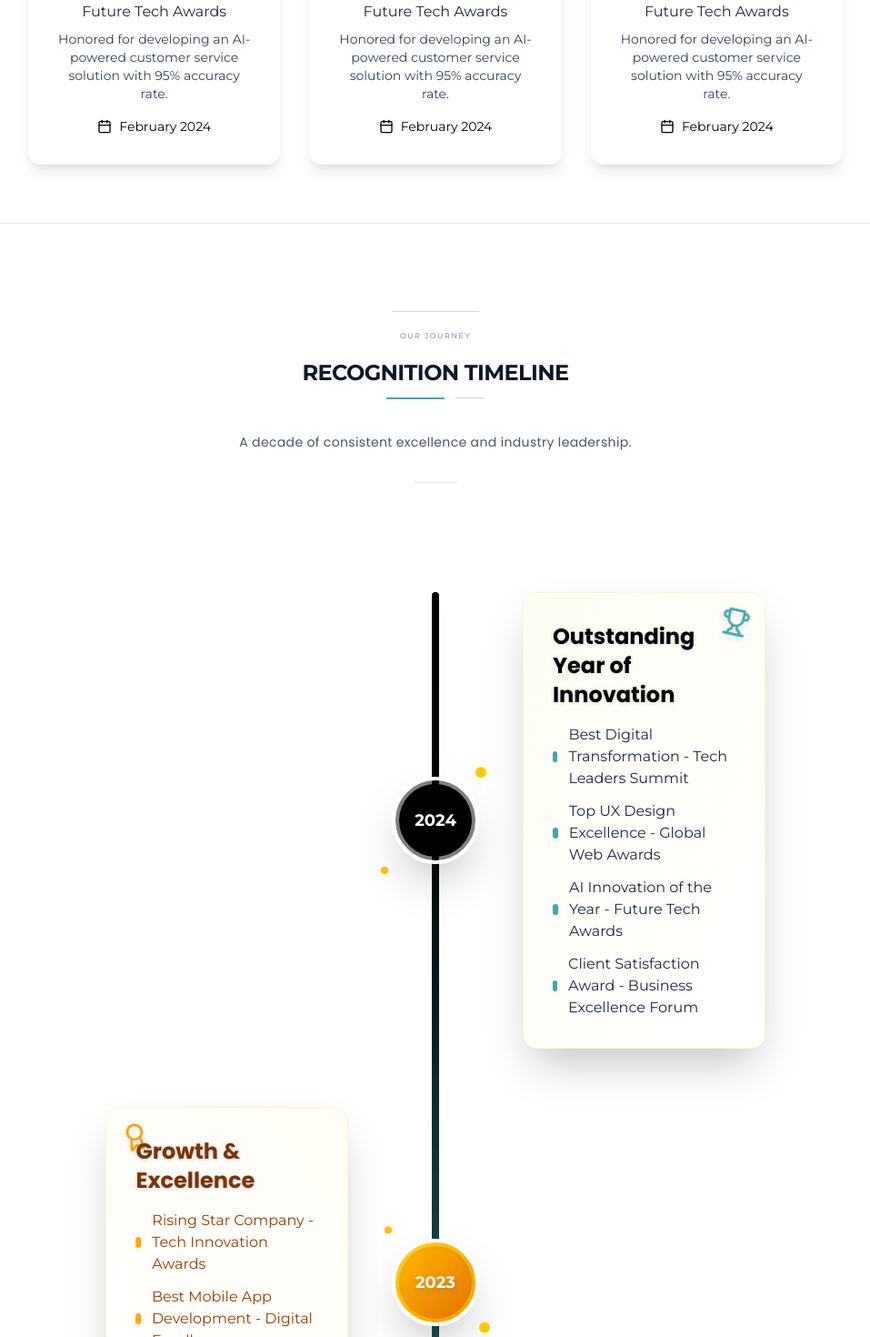
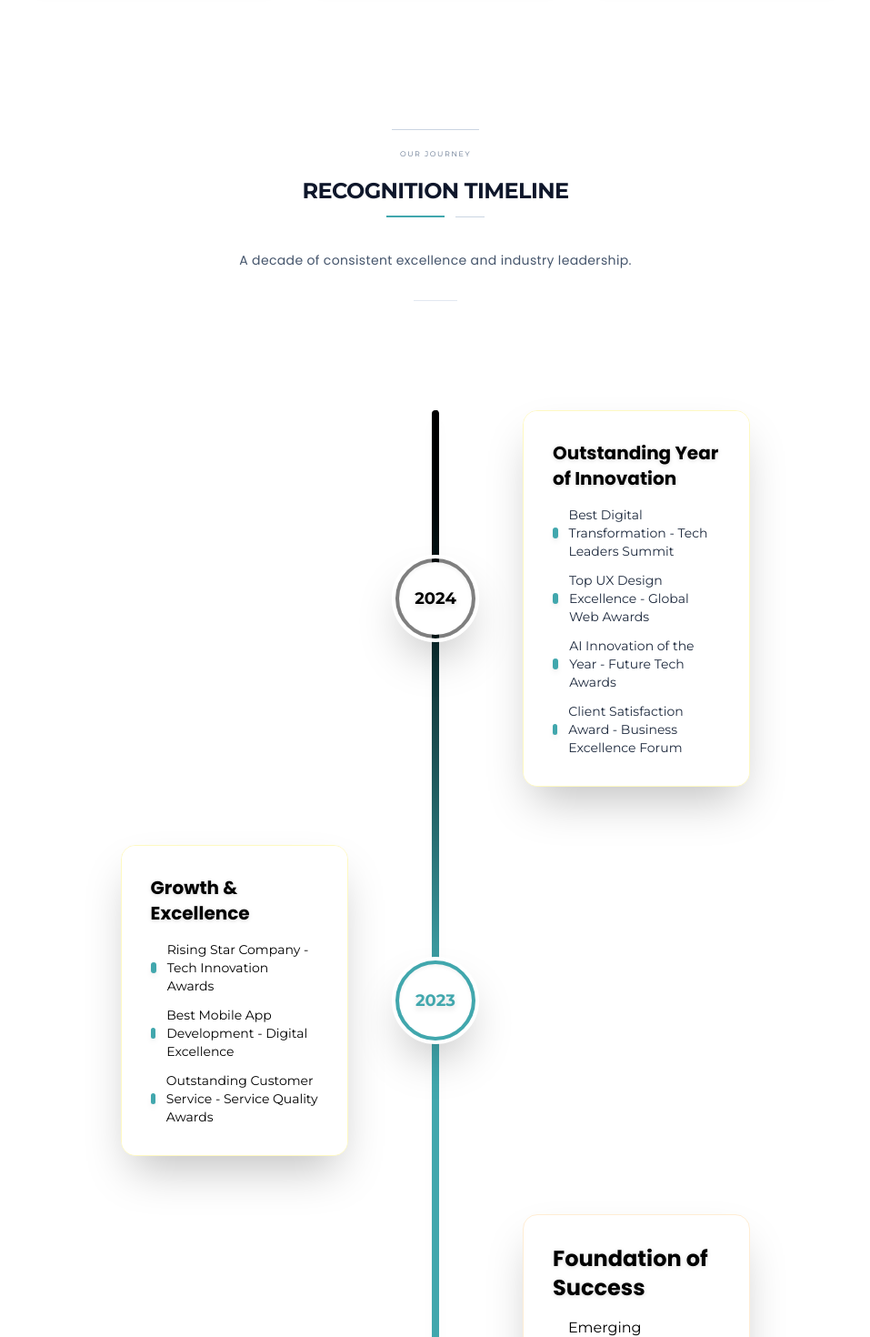
Before and after one commit to geraldokereke/heuverait, a Next.js app: page /work/awards in a window 1280 px wide. Shown: the part 1000-2470 px from the top of the page at 91% size, without its empty margins (161-1118 px from the left). Built offline with nearby package versions, Linux system fonts and the light colour scheme.

Commit message:
work completed

```diff
--- a/src/app/work/awards/page.tsx
+++ b/src/app/work/awards/page.tsx
@@ -13,12 +13,11 @@ import SectionContainer from "@/components/ui/sectionContainer";
 import SectionTitle from "@/components/ui/SectionTitle";
 import Hero from "@/components/hero";
 import { awards, certifications, media, testimonials } from "@/components/data/Awards";
+import CTA from "@/components/ui/cta";
 
 export default function AwardsWork() {
   return (
     <>
-      {/* HERO SECTION - Prestigious, Uplifting, Distinct */}
-
       <Hero
         imgLink="https://images.unsplash.com/photo-1567427017947-545c5f8d16ad?ixlib=rb-4.0.3&auto=format&fit=crop&w=800&q=80"
         section="awards"
@@ -28,7 +27,7 @@ export default function AwardsWork() {
       />
 
       {/* SECTION 1: Recent Major Awards */}
-      <SectionContainer className="py-10 md:py-16 border-b">
+      <SectionContainer className="py-10 md:py-16">
         <SectionTitle
           section="Latest Honors"
           title="Recent Major Awards"
@@ -44,29 +43,28 @@ export default function AwardsWork() {
               <img
                 src={award.src}
                 alt={award.alt}
-                className="w-20 h-20 object-cover rounded-full mb-4 shadow-md"
+                className="size-20 md:size-16 lg:size-12 xl:size-16 2xl:size-20 object-cover rounded-full mb-4 shadow-md"
               />
-              <award.icon {...award.iconProps} />
-              <h3 className="text-xl font-semibold mb-2 text-center">
+              <h3 className="text-sm lg:text-xs 2xl:text-xl font-semibold mb-0 2xl:mb-2 text-center">
                 {award.title}
               </h3>
-              <span className="text-slate-800 mb-2 font-medium">
+              <span className="text-slate-800 text-xs md:text-lg lg:text-xs xl:text-sm 2xl:text-lg mb-1 2xl:mb-2 font-medium">
                 {award.organization}
               </span>
-              <p className="text-slate-700 text-center text-sm mb-4">
+              <p className="text-slate-700 text-center text-xs lg:text-[6px] xl:text-[8px] 2xl:text-sm mb-2 2xl:mb-4">
                 {award.description}
               </p>
-              <div className="flex items-center text-black text-sm">
-                <Calendar size={16} className="mr-2" />
+              <div className="gap-1 flex items-center text-black text-xs lg:text-[6px] xl:text-[8px] 2xl:text-sm">
+                <Calendar className="size-3 2xl:size-4" />
                 <span>{award.date}</span>
               </div>
             </div>
           ))}
-        </div>{" "}
+        </div>
       </SectionContainer>
 
       {/* SECTION 2: Industry Recognition Timeline - 3D Concept */}
-      <SectionContainer className="py-16 md:py-24 border-b relative overflow-hidden">
+      <SectionContainer className="py-16 md:py-24 relative overflow-hidden">
         <SectionTitle
           section="Our Journey"
           title="Recognition Timeline"
@@ -79,11 +77,11 @@ export default function AwardsWork() {
           <div className="relative">
             {/* Central Timeline Line - 3D Effect */}
             <div
-              className="absolute left-1/2 transform -translate-x-1/2 w-2 bg-gradient-to-b from-black to-[#41a7ad] rounded-full shadow-lg"
+              className="absolute left-1/2 transform -translate-x-1/2 w-2 bg-gradient-to-b from-black to-[#41a7ad] via-[#41a7ad] rounded-full shadow-lg"
               style={{ height: "100%", top: "0" }}
             ></div>
             <div
-              className="absolute left-1/2 transform -translate-x-1/2 w-1 bg-gradient-to-b from-black to-[#41a7ad] rounded-full"
+              className="absolute left-1/2 transform -translate-x-1/2 w-1 bg-gradient-to-b from-black to-[#41a7ad] via-[#41a7ad] rounded-full"
               style={{ height: "100%", top: "0", marginLeft: "0.5px" }}
             ></div>
 
@@ -97,53 +95,44 @@ export default function AwardsWork() {
                 {/* Central Node - 3D */}
                 <div className="flex-shrink-0 relative z-20">
                   <div className="w-24 h-24 bg-black/50 rounded-full flex items-center justify-center shadow-2xl border-4 border-white transform hover:scale-110 transition-all duration-300 hover:rotate-3">
-                    <div className="w-20 h-20 bg-black rounded-full flex items-center justify-center shadow-inner">
-                      <span className="font-black text-white text-lg drop-shadow-md">
+                    <div className="w-20 h-20 bg-white rounded-full flex items-center justify-center shadow-inner">
+                      <span className="font-black text-black text-lg drop-shadow-md">
                         2024
                       </span>
                     </div>
                   </div>
-                  {/* Floating particles */}
-                  <div className="absolute -top-2 -right-2 w-3 h-3 bg-yellow-400 rounded-full animate-bounce delay-100"></div>
-                  <div className="absolute -bottom-3 -left-3 w-2 h-2 bg-amber-400 rounded-full animate-bounce delay-300"></div>
                 </div>
 
                 <div className="w-1/2 pl-12">
                   <div className="bg-white rounded-2xl p-8 shadow-2xl transform hover:-translate-y-2 hover:shadow-3xl transition-all duration-500 border border-yellow-100 relative overflow-hidden group">
                     {/* Card background gradient */}
-                    <div className="absolute inset-0 bg-gradient-to-br from-yellow-50 to-transparent opacity-50 group-hover:opacity-80 transition-opacity duration-300"></div>
-
-                    {/* 3D Trophy Icon */}
-                    <div className="absolute top-4 right-4 transform rotate-12 group-hover:rotate-0 group-hover:scale-110 transition-all duration-300">
-                      <Trophy className="w-8 h-8 text-[#41a7ad] drop-shadow-md" />
-                    </div>
-
+                    <div className="absolute inset-0 bg-white group-hover:opacity-80 transition-opacity duration-300"></div>
                     <div className="relative z-10">
-                      <h4 className="font-bold text-2xl mb-4 text-black drop-shadow-sm">
+                      <h4 className="font-bold text-xl mb-4 text-black drop-shadow-sm">
                         Outstanding Year of Innovation
                       </h4>
                       <div className="space-y-3">
                         <div className="flex items-center group-hover:translate-x-2 transition-transform duration-300">
                           <div className="w-3 h-3 bg-[#41a7ad] rounded-full mr-3 shadow-md"></div>
-                          <span className="text-slate-800 font-medium">
+                          <span className="text-slate-800 text-sm sm:text-base md:text-lg lg:text-xs xl:text-sm 2xl:text-lg font-medium">
                             Best Digital Transformation - Tech Leaders Summit
                           </span>
                         </div>
                         <div className="flex items-center group-hover:translate-x-2 transition-transform duration-300 delay-75">
                           <div className="w-3 h-3 bg-[#41a7ad] rounded-full mr-3 shadow-md"></div>
-                          <span className="text-slate-800 font-medium">
+                          <span className="text-slate-800 text-sm sm:text-base md:text-lg lg:text-xs xl:text-sm 2xl:text-lg font-medium">
                             Top UX Design Excellence - Global Web Awards
                           </span>
                         </div>
                         <div className="flex items-center group-hover:translate-x-2 transition-transform duration-300 delay-150">
                           <div className="w-3 h-3 bg-[#41a7ad] rounded-full mr-3 shadow-md"></div>
-                          <span className="text-slate-800 font-medium">
+                          <span className="text-slate-800 text-sm sm:text-base md:text-lg lg:text-xs xl:text-sm 2xl:text-lg font-medium">
                             AI Innovation of the Year - Future Tech Awards
                           </span>
                         </div>
                         <div className="flex items-center group-hover:translate-x-2 transition-transform duration-300 delay-225">
                           <div className="w-3 h-3 bg-[#41a7ad] rounded-full mr-3 shadow-md"></div>
-                          <span className="text-slate-800 font-medium">
+                          <span className="text-slate-800 text-sm sm:text-base md:text-lg lg:text-xs xl:text-sm 2xl:text-lg font-medium">
                             Client Satisfaction Award - Business Excellence
                             Forum
                           </span>
@@ -159,33 +148,28 @@ export default function AwardsWork() {
                 <div className="w-1/2 pr-12">
                   <div className="bg-white rounded-2xl p-8 shadow-2xl transform hover:-translate-y-2 hover:shadow-3xl transition-all duration-500 border border-yellow-100 relative overflow-hidden group">
                     {/* Card background gradient */}
-                    <div className="absolute inset-0 bg-gradient-to-bl from-amber-50 to-transparent opacity-50 group-hover:opacity-80 transition-opacity duration-300"></div>
-
-                    {/* 3D Award Icon */}
-                    <div className="absolute top-4 left-4 transform -rotate-12 group-hover:rotate-0 group-hover:scale-110 transition-all duration-300">
-                      <Award className="w-8 h-8 text-amber-500 drop-shadow-md" />
-                    </div>
+                    <div className="absolute inset-0 bg-white group-hover:opacity-80 transition-opacity duration-300"></div>
 
                     <div className="relative z-10">
-                      <h4 className="font-bold text-2xl mb-4 text-amber-900 drop-shadow-sm">
+                      <h4 className="font-bold text-xl mb-4 text-black drop-shadow-sm">
                         Growth & Excellence
                       </h4>
                       <div className="space-y-3">
                         <div className="flex items-center group-hover:translate-x-2 transition-transform duration-300">
-                          <div className="w-3 h-3 bg-gradient-to-r from-amber-400 to-amber-500 rounded-full mr-3 shadow-md"></div>
-                          <span className="text-amber-800 font-medium">
+                          <div className="w-3 h-3 bg-[#41a7ad] rounded-full mr-3 shadow-md"></div>
+                          <span className="text-black text-sm sm:text-base md:text-lg lg:text-xs xl:text-sm 2xl:text-lg font-medium">
                             Rising Star Company - Tech Innovation Awards
                           </span>
                         </div>
                         <div className="flex items-center group-hover:translate-x-2 transition-transform duration-300 delay-75">
-                          <div className="w-3 h-3 bg-gradient-to-r from-amber-400 to-amber-500 rounded-full mr-3 shadow-md"></div>
-                          <span className="text-amber-800 font-medium">
+                          <div className="w-3 h-3 bg-[#41a7ad] rounded-full mr-3 shadow-md"></div>
+                          <span className="text-black text-sm sm:text-base md:text-lg lg:text-xs xl:text-sm 2xl:text-lg font-medium">
                             Best Mobile App Development - Digital Excellence
                           </span>
                         </div>
                         <div className="flex items-center group-hover:translate-x-2 transition-transform duration-300 delay-150">
-                          <div className="w-3 h-3 bg-gradient-to-r from-amber-400 to-amber-500 rounded-full mr-3 shadow-md"></div>
-                          <span className="text-amber-800 font-medium">
+                          <div className="w-3 h-3 bg-[#41a7ad] rounded-full mr-3 shadow-md"></div>
+                          <span className="text-black text-sm sm:text-base md:text-lg lg:text-xs xl:text-sm 2xl:text-lg font-medium">
                             Outstanding Customer Service - Service Quality
                             Awards
                           </span>
@@ -197,16 +181,13 @@ export default function AwardsWork() {
 
                 {/* Central Node - 3D */}
                 <div className="flex-shrink-0 relative z-20">
-                  <div className="w-24 h-24 bg-gradient-to-br from-amber-300 to-amber-500 rounded-full flex items-center justify-center shadow-2xl border-4 border-white transform hover:scale-110 transition-all duration-300 hover:-rotate-3">
-                    <div className="w-20 h-20 bg-gradient-to-br from-amber-400 to-amber-600 rounded-full flex items-center justify-center shadow-inner">
-                      <span className="font-black text-white text-lg drop-shadow-md">
+                  <div className="w-24 h-24 bg-[#41a7ad] rounded-full flex items-center justify-center shadow-2xl border-4 border-white transform hover:scale-110 transition-all duration-300 hover:-rotate-3">
+                    <div className="w-20 h-20 bg-white rounded-full flex items-center justify-center shadow-inner">
+                      <span className="font-black text-[#41a7ad] text-lg drop-shadow-md">
                         2023
                       </span>
                     </div>
                   </div>
-                  {/* Floating particles */}
-                  <div className="absolute -top-3 -left-2 w-2 h-2 bg-amber-400 rounded-full animate-bounce delay-200"></div>
-                  <div className="absolute -bottom-2 -right-3 w-3 h-3 bg-yellow-400 rounded-full animate-bounce delay-400"></div>
                 </div>
 
                 <div className="w-1/2 pl-12">
@@ -222,48 +203,38 @@ export default function AwardsWork() {
 
                 {/* Central Node - 3D */}
                 <div className="flex-shrink-0 relative z-20">
-                  <div className="w-24 h-24 bg-gradient-to-br from-orange-300 to-orange-500 rounded-full flex items-center justify-center shadow-2xl border-4 border-white transform hover:scale-110 transition-all duration-300 hover:rotate-6">
-                    <div className="w-20 h-20 bg-gradient-to-br from-orange-400 to-orange-600 rounded-full flex items-center justify-center shadow-inner">
-                      <span className="font-black text-white text-lg drop-shadow-md">
+                  <div className="w-24 h-24 bg-black rounded-full flex items-center justify-center shadow-2xl border-4 border-white transform hover:scale-110 transition-all duration-300 hover:rotate-6">
+                    <div className="w-20 h-20 bg-white rounded-full flex items-center justify-center shadow-inner">
+                      <span className="font-black text-black text-lg drop-shadow-md">
                         2022
                       </span>
                     </div>
                   </div>
-                  {/* Floating particles */}
-                  <div className="absolute -top-1 -right-4 w-2 h-2 bg-orange-400 rounded-full animate-bounce delay-500"></div>
-                  <div className="absolute -bottom-4 -left-1 w-3 h-3 bg-amber-400 rounded-full animate-bounce delay-100"></div>
                 </div>
 
                 <div className="w-1/2 pl-12">
                   <div className="bg-white rounded-2xl p-8 shadow-2xl transform hover:-translate-y-2 hover:shadow-3xl transition-all duration-500 border border-orange-100 relative overflow-hidden group">
-                    {/* Card background gradient */}
-                    <div className="absolute inset-0 bg-gradient-to-br from-orange-50 to-transparent opacity-50 group-hover:opacity-80 transition-opacity duration-300"></div>
-
-                    {/* 3D Star Icon */}
-                    <div className="absolute top-4 right-4 transform rotate-45 group-hover:rotate-0 group-hover:scale-110 transition-all duration-300">
-                      <Star className="w-8 h-8 text-orange-500 drop-shadow-md fill-current" />
-                    </div>
 
                     <div className="relative z-10">
-                      <h4 className="font-bold text-2xl mb-4 text-orange-900 drop-shadow-sm">
+                      <h4 className="font-bold text-2xl mb-4 text-black drop-shadow-sm">
                         Foundation of Success
                       </h4>
                       <div className="space-y-3">
                         <div className="flex items-center group-hover:translate-x-2 transition-transform duration-300">
-                          <div className="w-3 h-3 bg-gradient-to-r from-orange-400 to-orange-500 rounded-full mr-3 shadow-md"></div>
-                          <span className="text-orange-800 font-medium">
+                          <div className="w-3 h-3 bg-[#41a7ad] rounded-full mr-3 shadow-md"></div>
+                          <span className="text-black font-medium">
                             Emerging Technology Leader - StartupTech Awards
                           </span>
                         </div>
                         <div className="flex items-center group-hover:translate-x-2 transition-transform duration-300 delay-75">
-                          <div className="w-3 h-3 bg-gradient-to-r from-orange-400 to-orange-500 rounded-full mr-3 shadow-md"></div>
-                          <span className="text-orange-800 font-medium">
+                          <div className="w-3 h-3 bg-[#41a7ad] rounded-full mr-3 shadow-md"></div>
+                          <span className="text-black font-medium">
                             Best New Business Solution - Innovation Hub
                           </span>
                         </div>
                         <div className="flex items-center group-hover:translate-x-2 transition-transform duration-300 delay-150">
-                          <div className="w-3 h-3 bg-gradient-to-r from-orange-400 to-orange-500 rounded-full mr-3 shadow-md"></div>
-                          <span className="text-orange-800 font-medium">
+                          <div className="w-3 h-3 bg-[#41a7ad] rounded-full mr-3 shadow-md"></div>
+                          <span className="text-black font-medium">
                             Quality Assurance Excellence - Tech Quality Forum
                           </span>
                         </div>
@@ -278,7 +249,7 @@ export default function AwardsWork() {
       </SectionContainer>
 
       {/* SECTION 3: Client Testimonials & Success Stories */}
-      <SectionContainer className="py-10 md:py-16 border-b">
+      <SectionContainer className="py-10 md:py-16">
         <SectionTitle
           section="Client Success"
           title="Testimonials & Success Stories"
@@ -289,27 +260,27 @@ export default function AwardsWork() {
           {testimonials.map((testimonial, index) => (
             <div
               key={index}
-              className="rounded-xl shadow-lg p-8 flex flex-col hover:shadow-2xl transition-shadow duration-300"
+              className="rounded-xl shadow-lg p-6 md:p-6 lg:p-4 xl:p-6 2xl:p-8 flex flex-col hover:shadow-2xl transition-shadow duration-300"
             >
               <div className="flex items-center mb-4">
                 <img
                   src={testimonial.src}
                   alt={testimonial.alt}
-                  className="w-12 h-12 rounded-full object-cover mr-3"
+                  className="size-10 md:size-10 lg:size-8 xl:size-10 2xl:size-12 rounded-full object-cover mr-3"
                 />
                 <div>
-                  <h4 className="font-semibold text-black">
+                  <h4 className="font-semibold text-[10px] xl:text-sm 2xl:text-xl text-black">
                     {testimonial.name}
                   </h4>
-                  <p className="text-sm text-slate-700">{testimonial.title}</p>
+                  <p className="text-[8px] md:text-xs lg:text-[6px] xl:text-[8px] 2xl:text-sm text-slate-700">{testimonial.title}</p>
                 </div>
               </div>
-              <p className="text-lg text-slate-800 mb-4 italic">
+              <p className="text-sm sm:text-base md:text-lg lg:text-xs xl:text-sm 2xl:text-lg text-slate-800 mb-4 italic">
                 "{testimonial.subHeading}"
               </p>
-              <div className="flex text-yellow-500 mb-2">
+              <div className="flex text-yellow-500 mb-1 2xl:mb-2">
                 {[...Array(5)].map((_, i) => (
-                  <Star key={i} size={16} fill="currentColor" />
+                  <Star key={i} className="size-4 md:size-4 lg:size-3 xl:size-4 2xl:size-6" fill="currentColor" />
                 ))}
               </div>
             </div>
@@ -329,15 +300,15 @@ export default function AwardsWork() {
           {certifications.map((cert, index) => (
             <div
               key={index}
-              className="bg-white rounded-lg shadow-md p-6 text-center hover:shadow-lg transition-shadow duration-300"
+              className="bg-white rounded-lg shadow-md p-4 md:p-4 lg:p-3 xl:p-4 2xl:p-6 text-center hover:shadow-lg transition-shadow duration-300"
             >
               <img
                 src={cert.src}
                 alt={cert.alt}
-                className="w-16 h-16 mx-auto mb-4 rounded-lg shadow-sm"
+                className="size-14 md:size-14 lg:size-12 xl:size-14 2xl:size-16 mx-auto mb-4 rounded-lg shadow-sm"
               />
-              <h4 className="font-semibold text-black mb-2">{cert.heading}</h4>
-              <p className="text-sm text-slate-800">{cert.subHeading}</p>
+              <h4 className="font-semibold text-sm sm:text-base md:text-lg lg:text-xs xl:text-sm 2xl:text-lg text-black mb-2">{cert.heading}</h4>
+              <p className="text-[8px] md:text-xs lg:text-[6px] xl:text-[8px] 2xl:text-sm text-slate-800">{cert.subHeading}</p>
             </div>
           ))}
         </div>
@@ -361,15 +332,15 @@ export default function AwardsWork() {
               <img
                 src={item.src}
                 alt={item.alt}
-                className="w-full h-48 object-cover"
+                className="w-full h-44 md:h-44 lg:h-40 xl:h-44 2xl:h-48 object-cover"
               />
-              <div className="p-6">
-                <h4 className="font-semibold text-lg text-black mb-2">
+              <div className="p-4 md:p-4 lg:p-3 xl:p-4 2xl:p-6">
+                <h4 className="font-semibold text-sm sm:text-base md:text-lg lg:text-xs xl:text-sm 2xl:text-lg text-black mb-2">
                   {item.heading}
                 </h4>
-                <p className="text-slate-800 mb-4">{item.subHeading}</p>
-                <div className="flex items-center text-black text-sm">
-                  <ExternalLink size={16} className="mr-2" />
+                <p className="text-slate-800 text-sm sm:text-base md:text-lg lg:text-xs xl:text-sm 2xl:text-lg mb-4">{item.subHeading}</p>
+                <div className="flex items-center text-black text-[8px] md:text-xs lg:text-[6px] xl:text-[8px] 2xl:text-sm">
+                  <ExternalLink className="mr-2 size-4 md:size-4 lg:size-3 xl:size-4 2xl:size-5" />
                   <span>{item.span}</span>
                 </div>
               </div>
@@ -379,26 +350,20 @@ export default function AwardsWork() {
       </SectionContainer>
 
       {/* SECTION 6: Call to Action */}
-      <SectionContainer className="py-16 md:py-20 bg-gradient-to-r from-yellow-100 to-yellow-50">
-        <div className="text-center max-w-3xl mx-auto">
-          <Trophy size={48} className="text-yellow-600 mx-auto mb-6" />
-          <h2 className="text-3xl md:text-4xl font-bold text-[#41a7ad]/90 mb-4">
-            Ready to Win Together?
-          </h2>
-          <p className="text-lg text-[#41a7ad]/80 mb-8">
-            Join our award-winning team and let's create solutions that earn
-            recognition and drive real results for your business.
-          </p>
-          <div className="flex flex-col sm:flex-row gap-4 justify-center">
+      <CTA
+        bgColor="black"
+        headerText="Ready to Win Together?"
+        subHeaderText="Join our award-winning team and let's create solutions that earn recognition and drive real results for your business."
+        headerTextColor="white"
+        subHeaderTextColor="white"
+      >
         <button className="bg-yellow-600 text-white px-8 py-3 rounded-lg font-semibold hover:bg-yellow-700 transition-colors duration-200">
           Start Your Project
         </button>
         <button className="border border-yellow-600 text-yellow-700 px-8 py-3 rounded-lg font-semibold hover:bg-yellow-50 transition-colors duration-200">
           View Our Portfolio
         </button>
-          </div>
-        </div>
-      </SectionContainer>
+      </CTA>
     </>
   );
 }
```
Lines whose indentation alone changed are shown as unchanged.
